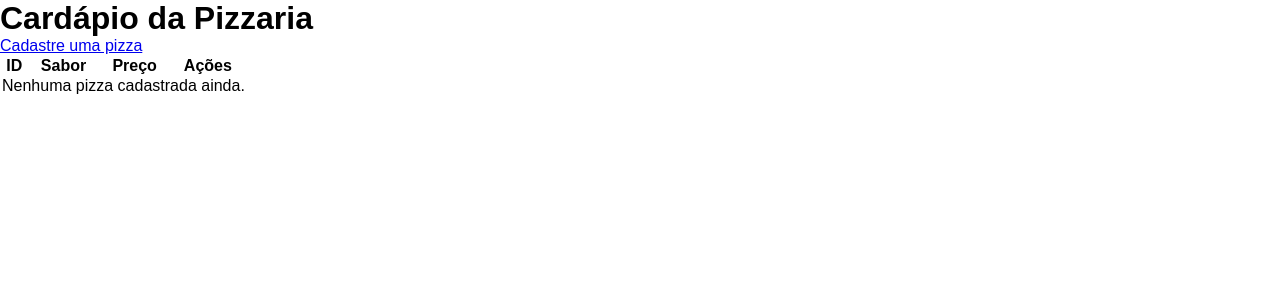
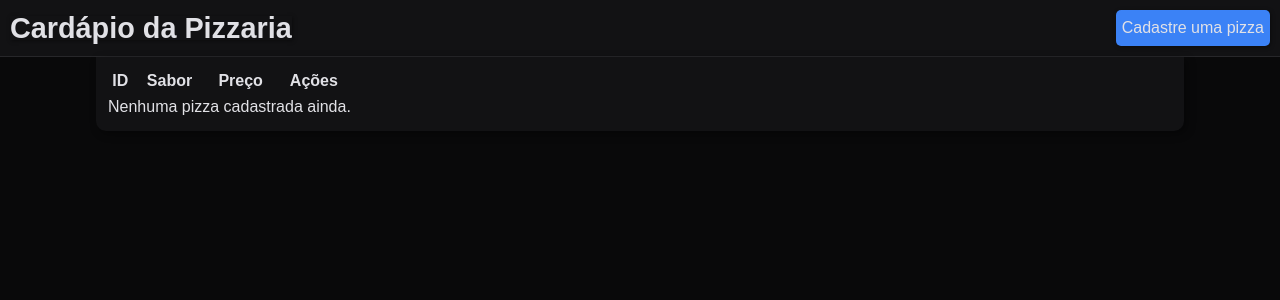
Before and after one commit to GabrielCarvalhoSouza/crud-php, a PHP site: page / in a window 1280 px wide. Shown: the top 300 px of the page. Run offline with PHP 8.4, Linux system fonts and the light colour scheme; data that the repository does not hold is empty; some libraries are stand-ins or nearby versions.

Commit message:
early css

```diff
--- a/src/Index.php
+++ b/src/Index.php
@@ -30,6 +30,7 @@ try {
             </nav>
         </header>
         <main>
+            <div class="item">
                 <?php
                     if (isset($_SESSION['flash_message'])):
                         $msg = $_SESSION['flash_message']['msg'];
@@ -42,7 +43,6 @@ try {
                     <button id="btn--closeflash-message">X</button>
                 </div>
                 <?php endif; ?>
-
                 <table>
                     <thead>
                         <tr>
@@ -67,7 +67,6 @@ try {
                                 </td>
                             </tr>
                         <?php endforeach; ?>
-
                         <?php if (empty($result)): ?>
                             <tr>
                                 <td colspan="4" style="text-align: center;">Nenhuma pizza cadastrada ainda.</td>
@@ -75,6 +74,7 @@ try {
                         <?php endif; ?>
                     </tbody>
                 </table>
+            </div>
         </main>
     <script>
         document.addEventListener("DOMContentLoaded", () => {
--- a/src/create.php
+++ b/src/create.php
@@ -62,16 +62,16 @@ if ($result){
         </nav>
     </header>
     <main>
+        <div class="item">
             <form action="" method="POST" autocomplete="off">
                 <label for="pizza_flavor">Sabor</label>
                 <input type="text" id="pizza_flavor" name="pizza_flavor" required>
-
                 <label for="pizza_price">Preço</label>
                 <input type="number" id="pizza_price" name="pizza_price" step="0.01" required>
-
                 <button type="submit">Cadastrar</button>
                 <button type="reset">Limpar</button>
             </form>
+        </div>
     </main>
 </body>
 </html>
--- a/src/styles/style.css
+++ b/src/styles/style.css
@@ -4,6 +4,72 @@
   box-sizing: border-box;
 }
 
+:root {
+  --bg-body: #09090a;
+  --bg-surface: #121214;
+  --text-primary: #e1e1e6;
+  --text-secondary: #a8a8b3;
+  --color-primary: #3b82f6;
+  --color-primary-hover: #60a5fa;
+  --text-on-primary: #ffffff;
+
+  --color-success: #04d361;
+  --color-error: #f75a68;
+
+  --color-border: #27272a;
+  --color-table-stripe: #18181b;
+  --color-input-bg: #09090b;
+}
+
 body {
   font-family: Arial, Helvetica, sans-serif;
+  line-height: 1.5em;
+  background-color: var(--bg-body);
+  color: var(--text-primary);
 }
+
+header {
+  display: flex;
+  justify-content: space-between;
+  align-items: center;
+  padding: 10px;
+  background-color: var(--bg-surface);
+  border-bottom: 1px solid var(--color-border);
+}
+
+header h1 {
+  color: var(--text-primary);
+  font-size: 1.8em;
+  box-shadow: 1px 1px 4px rgba(0, 0, 0, 0.4);
+}
+
+header nav {
+  display: flex;
+}
+
+header nav a {
+  text-decoration: none;
+  padding: 6px;
+  border-radius: 5px;
+  box-shadow: 1px 1px 4px rgba(0, 0, 0, 0.4);
+  color: var(--text-primary);
+  background-color: var(--color-primary);
+}
+
+header nav a:hover {
+  color: var(--text-on-primary);
+  background-color: var(--color-primary-hover);
+}
+
+main {
+  display: grid;
+  grid-template-columns: 1fr 85vw 1fr;
+}
+
+.item {
+  grid-column: 2;
+  background-color: var(--bg-surface);
+  padding: 10px;
+  border-radius: 0px 0px 10px 10px;
+  box-shadow: 3px 3px 8px rgba(0, 0, 0, 0.4);
+}
--- a/src/update.php
+++ b/src/update.php
@@ -106,18 +106,17 @@ $pizza = $result;
         </nav>
     </header>
     <main>
+        <div class="item">
             <form action="" method="POST" autocomplete="off">
                 <input type="hidden" name="id" value="<?php echo $pizza['id']; ?>">
-
                 <label for="pizza_flavor">Sabor</label>
                 <input type="text" id="pizza_flavor" name="pizza_flavor" value="<?php echo htmlspecialchars($pizza['flavor'], ENT_QUOTES, 'UTF-8'); ?>" required>
-
                 <label for="pizza_price">Preço</label>
                 <input type="number" id="pizza_price" name="pizza_price" step="0.01" value="<?php echo htmlspecialchars($pizza['price'], ENT_QUOTES, 'UTF-8'); ?>" required>
-
                 <button type="submit">Salvar</button>
                 <button type="reset">Desfazer</button>
             </form>
+        </div>
     </main>
 </body>
 </html>
```
Lines whose indentation alone changed are shown as unchanged.
